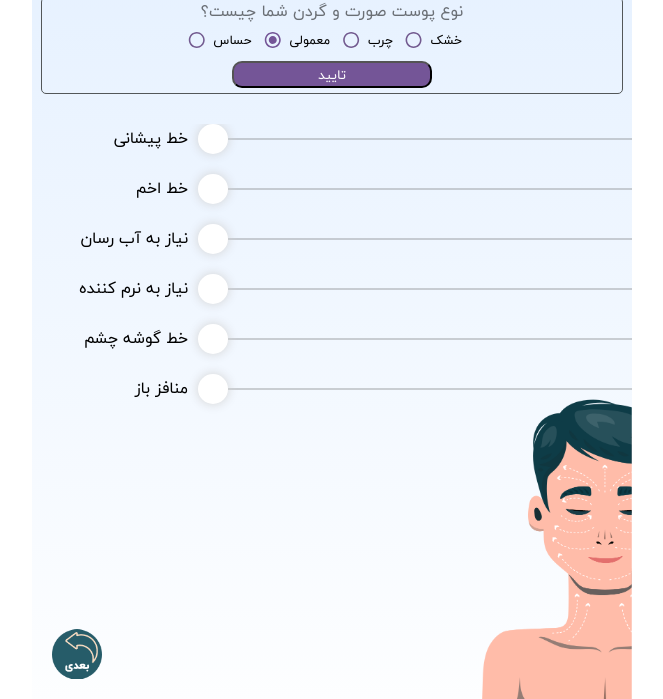
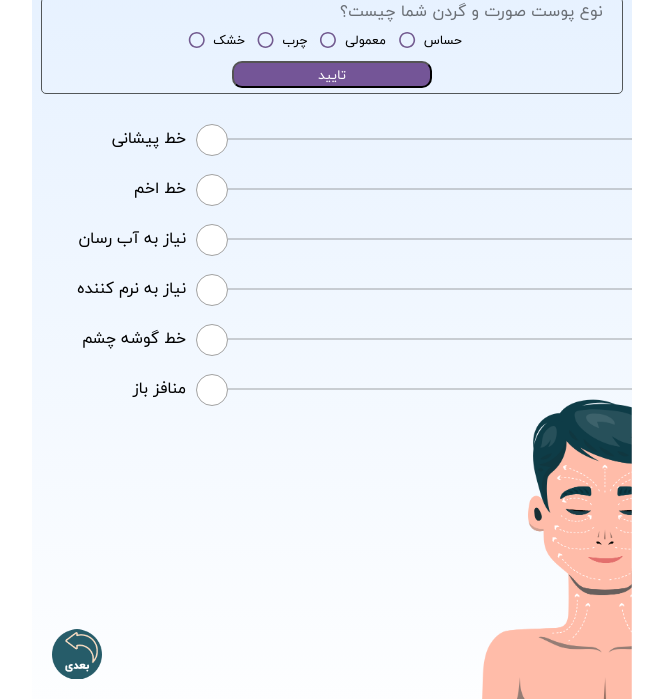
Before and after one commit to MrMohebi/client-care-test-panberes, a Gatsby site: page /male in a window 1280 px wide. Shown: the part 101-800 px from the top of the page, without its empty margins (308-971 px from the left). Built offline with nearby package versions, Linux system fonts and the light colour scheme; Gatsby itself is replaced by a stand-in of ours.

Commit message:
dynamic skin type added

```diff
--- a/src/components/MC.js
+++ b/src/components/MC.js
@@ -33,11 +33,17 @@ const MC = (props) => {
         checkSelects()
 
     }, [choicesPart])
+
+
     let [linesClass, setLinesClass] = useState(0)
-    let [healthDialogVisible, setHealthDialogVisible] = useState(false)
+    let [skinTypeOptions, setSkinTypeOptions] = useState(0)
     const [tabVal, setTabValue] = React.useState(0);
     let choices = props.choices
     let userChoices = ['']
+
+
+
+
 
     let sectionChange = (data) => {
         setChoicesPart(0)
@@ -72,7 +78,6 @@ const MC = (props) => {
     }
 
     let checkSelects = () => {
-        if (!healthDialog){
             let storedUserChoices = JSON.parse(window.sessionStorage.getItem('UserChoices'))
             gsap.utils.toArray(document.querySelector('.selects').childNodes).map((eachChoice, index) => {
                 if (storedUserChoices) {
@@ -96,18 +101,20 @@ const MC = (props) => {
                     }
                 }
             })
-        }
+
 
     }
 
     let handleNext = (e) => {
-        // e.classList.add('p-event-none')
-        // setTimeout(()=>{
-        //     e.classList.remove('p-event-none')
-        //
-        // },1500)
+        let button = $(e.currentTarget)[0]
+        if (button){
+            button.classList.add('p-event-none')
+            setTimeout(() => {
+                button.classList.remove('p-event-none')
+            }, 1800)
+        }
+
         setLinesClass('opacityDown')
-
         let element = e.currentTarget
         setTimeout(() => {
             setLinesClass('opacityUp')
@@ -140,8 +147,9 @@ const MC = (props) => {
                     }
                 })
             }
-            if (!choices[choicesPart+1]){
-                setHealthDialog(<HealthDialog colorTheme={props.colorTheme} visible={true} backgroundClass={props.backgroundClass}/>)
+            if (!choices[choicesPart + 1]) {
+                setHealthDialog(<HealthDialog colorTheme={props.colorTheme} visible={true}
+                                              backgroundClass={props.backgroundClass}/>)
             }
         }
         if (choices[choicesPart + 1]) {
@@ -203,7 +211,7 @@ const MC = (props) => {
             <PanberesLogo/>
             <Tabs tabs={props.tabs} tabsChangeCallback={tabsChangeCallback} tabVal={tabVal}/>
             <div className={'mt-3'}>
-                <SkinType choices={choices}/>
+                <SkinType choices={choices} optionIndex={0}/>
             </div>
             <div className={'vector-holder'} style={{
                 background: props.vector,
--- a/src/components/skinType.js
+++ b/src/components/skinType.js
@@ -5,11 +5,13 @@ import {FormControl, FormControlLabel, FormLabel, Radio, RadioGroup, withStyles}
 import UpdateLines from "../functions/updateLines";
 
 const SkinType = (props) => {
+
     let dialogRef = React.useRef(null)
 
     const GreenRadio = withStyles({
         root: {
             color: '#735b90',
+
             '&$checked': {
                 color: "#745597",
             },
@@ -17,7 +19,7 @@ const SkinType = (props) => {
         checked: {},
     })((props) => <Radio color="default" {...props} />);
     let submitHandler = ()=>{
-        $(dialogRef.current).slideUp();
+        // $(dialogRef.current).slideUp();
         gsap.to(dialogRef.current,{
             opacity:0,
             border:'white 0px solid',
@@ -26,30 +28,34 @@ const SkinType = (props) => {
             }
         })
     }
+
+    let defaultSkinTypeOptions=[
+        {
+            title:'نوع پوست صورت و گردن شما چیست؟',
+            options:[
+                'خشک',
+                'چرب',
+                'معمولی',
+                'حساس',
+            ]
+        }
+    ]
     return (
         <div ref={dialogRef} className={'skin-type-container'}>
             <FormControl component="fieldset">
-                <FormLabel component="legend">نوع پوست صورت و گردن شما چیست؟</FormLabel>
+                <FormLabel component="legend">{defaultSkinTypeOptions[props.optionIndex]['title']}</FormLabel>
                 <RadioGroup row aria-label="position" name="position" defaultValue="normal">
-                    <FormControlLabel
-                        value="sensitive"
-                        control={<GreenRadio color="primary" />}
-                        label="حساس"
-                        labelPlacement="end"
-                    />
-                    <FormControlLabel
-                        value="normal"
-                        control={<GreenRadio color="primary" />}
-                        label="معمولی"
-                        labelPlacement="end"
-                    />
-                    <FormControlLabel
-                        value="oily"
-                        control={<GreenRadio color="primary" />}
-                        label="چرب"
-                        labelPlacement="end"
-                    />
-                    <FormControlLabel value="dry" control={<GreenRadio color="primary" />} label="خشک" labelPlacement={'end'} />
+                    {defaultSkinTypeOptions[props.optionIndex]['options'].map((eachOption,index)=>{
+                        return(
+                            <FormControlLabel
+                                key={eachOption}
+                                value={eachOption}
+                                control={<GreenRadio color="primary" />}
+                                label={eachOption}
+                                labelPlacement="end"
+                            />
+                        )
+                    })}
                 </RadioGroup>
             </FormControl>
             <button onClick={submitHandler} className={'skin-type-submit mt-3'}>تایید</button>
--- a/src/css/Main.scss
+++ b/src/css/Main.scss
@@ -243,6 +243,8 @@ $genderImageSize: 70px;
   width: 30px;
 }
 
+
+
 .check-box-round {
   width: 30px;
   height: 30px;
@@ -250,7 +252,8 @@ $genderImageSize: 70px;
   border-radius: 50%;
   display: grid;
   place-content: center;
-  box-shadow: #d2d2d2 0 0 11px 0;
+  //box-shadow: #d2d2d2 0 0 11px 0;
+  border:solid 1px #a2a2a2;
 }
 
 .each-option-lable {
@@ -423,3 +426,18 @@ svg line {
   margin-left: 10px;
   margin-top: 10px;
 }
+
+legend.MuiFormLabel-root{
+  text-align: right !important;
+}
+svg.PrivateRadioButtonIcon-layer-1{
+  display: none;
+  opacity: 0.5 !important;
+}
+.PrivateSwitchBase-input-12{
+  div{
+    svg.PrivateRadioButtonIcon-layer-14{
+      display: none !important;
+    }
+  }
+}
```
Also changed, not shown: src/css/Main.css, 1 other file.
